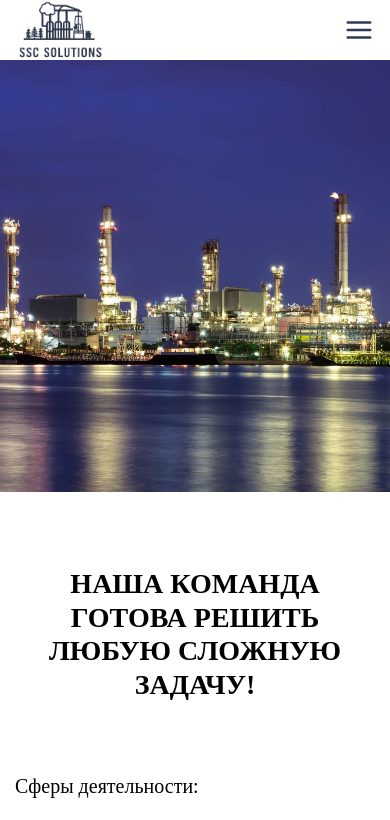
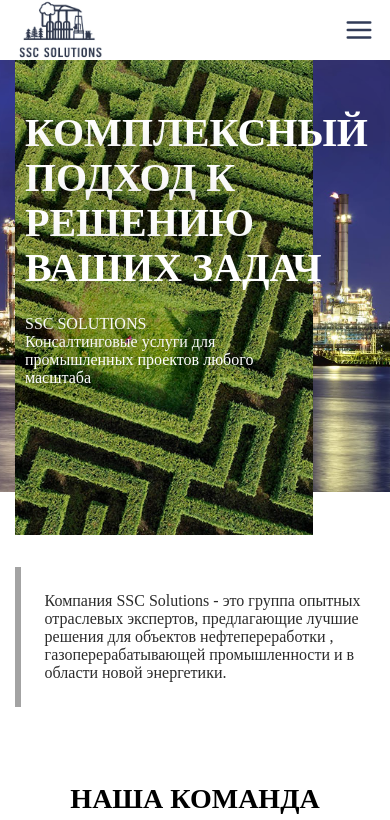
Before and after one commit to pdvkpchtt/Landing_ReactJS_client, a React (Create React App) app: page / in a window 390 px wide. Shown: the top 820 px of the page. Built offline with nearby package versions, Linux system fonts and the light colour scheme.

Commit message:
wow mobile

```diff
--- a/package.json
+++ b/package.json
@@ -15,6 +15,7 @@
     "react-helmet": "^6.1.0",
     "react-hook-form": "^7.53.0",
     "react-loader-spinner": "^6.1.6",
+    "react-responsive": "^10.0.0",
     "react-router": "^6.26.1",
     "react-router-dom": "^6.26.1",
     "react-scripts": "5.0.1",
--- a/public/index.html
+++ b/public/index.html
@@ -25,6 +25,7 @@
       Learn how to configure a non-root public URL by running `npm run build`.
     -->
     <title>ssc-solutions</title>
+    <meta name="keywords" content="модульное проектирование, задание на проектирование, спецификация на проектирование, сопровождение проектов, обучение персонала, техническое задание, декарбонизация, СПГ, спг, модуль" />
   </head>
   <body>
     <noscript>You need to enable JavaScript to run this app.</noscript>
--- a/src/components/Footer.js
+++ b/src/components/Footer.js
@@ -15,7 +15,7 @@
           className="[@media(max-width:1050px)]:mb-[12px] [@media(max-width:1050px)]:w-[86.56px] [@media(max-width:1050px)]:h-[60px]"
         />
 
-        <div className="flex flex-col gap-[8px] [@media(max-width:1050px)]:mt-[12px]">
+        <div className="flex flex-col gap-[4px] [@media(max-width:1050px)]:mt-[12px]">
           <a
             className="text-[14px] text-white underline transition duration-[250ms] hover:no-underline"
             href="https://docs.google.com/document/d/1Om2fqIpQWsSBrYnLkoMqbGZa3lbHc9lDNJMm3moy_V8/edit?usp=sharing"
@@ -30,6 +30,7 @@
           >
             ssc-solutions@yandex.ru
           </a>
+          <p className="text-[14px] text-white">{"+7 (995) 883-08-96"}</p>
           <p className="text-[14px] text-white">© 2024 SSC SOLUTIONS</p>
         </div>
       </div>
--- a/src/pages/about/About.js
+++ b/src/pages/about/About.js
@@ -9,7 +9,7 @@
       <div className="flex flex-col w-full">
         {/* top image block */}
         <div className="relative">
-          <p className="text-white text-[70px] font-extrabold absolute z-[3] whitespace-pre-line leading-[72px] custom-shadow left-[50px] top-[100px] tracking-[-3%]">
+          <p className="text-white text-[70px] font-extrabold [@media(max-width:1050px)]:text-[65px] [@media(max-width:1050px)]:left-[10px] absolute z-[3] whitespace-pre-line leading-[72px] custom-shadow left-[50px] top-[100px] tracking-[-3%]">
             {`О НАС`}
           </p>
           <img
@@ -44,7 +44,7 @@
           стандартов и законов Российской Федерации, норм ASME, позволяет решать
           задачи любой сложности возникающие на любом этапе реализации проекта.
           Именно практический опыт позволяет нам соблюдать высокие стандарты
-          качества начиная от технического задания до участи в
+          качества начиная от технического задания до участия в
           пред-пусконаладочных работах.
         </p>
       </div>
--- a/src/pages/contacts/Contacts.js
+++ b/src/pages/contacts/Contacts.js
@@ -71,7 +71,7 @@
       <div className="flex flex-col w-full">
         {/* top image block */}
         <div className="relative">
-          <p className="text-white text-[70px] font-extrabold absolute z-[3] whitespace-pre-line leading-[72px] custom-shadow left-[50px] top-[100px] tracking-[-3%]">
+          <p className="text-white text-[70px] [@media(max-width:1050px)]:text-[55px] [@media(max-width:1050px)]:left-[10px] font-extrabold absolute z-[3] whitespace-pre-line leading-[72px] custom-shadow left-[50px] top-[100px] tracking-[-3%]">
             {`КОНТАКТЫ`}
           </p>
           <img
@@ -125,7 +125,7 @@
               caption={errors?.name && errors?.name?.message}
               register={register("name")}
             />
-            <div className="flex flex-row gap-[15px]">
+            <div className="flex flex-row gap-[15px]  [@media(max-width:1050px)]:flex-col">
               <Input
                 disabled={isPending}
                 placeholder="Почта"
--- a/src/pages/main/Main.js
+++ b/src/pages/main/Main.js
@@ -8,28 +8,34 @@
       </Helmet>
       <div className="flex flex-col w-full">
         {/* top image block */}
-        <div className="relative  [@media(max-width:1050px)]:hidden">
-          <p className="text-white text-[70px] font-extrabold absolute z-[3] whitespace-pre-line leading-[72px] custom-shadow left-[25px] top-[50px] tracking-[-3%]">
+        <div className="relative">
+          <p className="text-white text-[70px] [@media(max-width:1050px)]:hidden font-extrabold absolute z-[3] whitespace-pre-line leading-[72px] custom-shadow left-[25px] top-[50px] tracking-[-3%]">
             {`КОМПЛЕКСНЫЙ\nПОДХОД К\nРЕШЕНИЮ\nВАШИХ ЗАДАЧ`}
           </p>
-          <p className="text-white text-[16px] font-normal absolute z-[3] whitespace-pre-line leading-[18px] custom-shadow2 left-[25px] top-[385px]">
+          <span className="text-white text-[40px] [@media(min-width:1050px)]:hidden font-extrabold whitespace-pre-wrap absolute z-[3] leading-[45px] w-fit custom-shadow left-[10px]  [@media(max-width:375px)]:text-[35px] top-[50px] tracking-[-3%]">
+            {`КОМПЛЕКСНЫЙ ПОДХОД К РЕШЕНИЮ ВАШИХ ЗАДАЧ`}
+            <p className="text-white text-[16px] font-normal leading-[18px] custom-shadow2 mt-[25px]  [@media(max-width:1050px)]:max-w-[298px]  [@media(max-width:1050px)]:w-full">
+              {`SSC SOLUTIONS\nКонсалтинговые услуги для промышленных проектов любого масштаба`}
+            </p>
+          </span>
+          <p className="text-white text-[16px] font-normal absolute z-[3] whitespace-pre-line leading-[18px] custom-shadow2 left-[25px] top-[385px] [@media(max-width:1050px)]:hidden">
             {`SSC SOLUTIONS\nКонсалтинговые услуги для промышленных проектов любого масштаба`}
           </p>
-          <div className="absolute top-[calc(672.94px-240.94px)] h-[calc(240.94px)] py-[40px] left-[348px] z-[2] w-[684px] flex flex-row items-center gap-[24px]">
+          <div className="absolute top-[calc(672.94px-240.94px)] [@media(max-width:1050px)]:hidden [@media(max-width:1050px)]:top-[calc(672.94px-240.94px)] h-[calc(240.94px)] py-[40px] left-[348px] z-[2] w-[684px] flex flex-row items-center gap-[24px]">
             <div className="w-[24px] bg-[#A3A3A3] h-full" />
             <p className="text-[16px] font-medium leading-[18px] text-[#2c2c2c]">
               Компания SSC Solutions - это группа опытных отраслевых экспертов,
-              предлагающие лучшие решения для объектов нефтепеработки ,
-              газоперерабатывающей промышленности и в области новой энегретики.
+              предлагающие лучшие решения для объектов нефтепереработки ,
+              газоперерабатывающей промышленности и в области новой энергетики.
             </p>
           </div>
 
           <img
             src="/2.jpg"
-            className="absolute w-[298px] h-[672px] object-cover z-[1]"
+            className="absolute w-[298px] h-[672px] [@media(max-width:1050px)]:h-[475px] object-cover z-[1]"
             alt="bg"
           />
-          <div className="absolute top-0 left-0 w-[298px] h-[672px] bg-[rgba(0,0,0,.2)] z-[2]" />
+          <div className="absolute top-0 left-0 w-[298px] h-[672px] [@media(max-width:1050px)]:h-[475px] bg-[rgba(0,0,0,.2)] z-[2]" />
         </div>
 
         {/* bg factory */}
@@ -43,7 +49,16 @@
         {/* bg factory */}
         {/* top image block */}
 
-        <p className="mt-[calc(672.94px+70px)] [@media(max-width:1050px)]:mt-[calc(507px+0px)] mb-[75px] text-center font-semibold text-[28px] whitespace-pre-line leading-[120%]">
+        <div className="[@media(max-width:1050px)]:mt-[calc(507px+0px)] [@media(min-width:1050px)]:hidden h-[calc(240.94px)] [@media(max-width:1050px)]:h-[140px] flex flex-row items-center gap-[24px]">
+          <div className="w-[24px] bg-[#A3A3A3] h-full" />
+          <p className="text-[16px] font-medium leading-[18px] text-[#2c2c2c]">
+            Компания SSC Solutions - это группа опытных отраслевых экспертов,
+            предлагающие лучшие решения для объектов нефтепереработки ,
+            газоперерабатывающей промышленности и в области новой энергетики.
+          </p>
+        </div>
+
+        <p className="[@media(min-width:1050px)]:mt-[calc(672.94px+70px)] [@media(max-width:1050px)]:mt-[75px] mb-[75px] text-center font-semibold text-[28px] whitespace-pre-line leading-[120%]">
           НАША КОМАНДА ГОТОВА РЕШИТЬ ЛЮБУЮ СЛОЖНУЮ{"\n"}ЗАДАЧУ!
         </p>
 
--- a/src/pages/products/Products.js
+++ b/src/pages/products/Products.js
@@ -76,7 +76,7 @@
       <div className="flex flex-col w-full">
         {/* top image block */}
         <div className="relative">
-          <p className="text-white text-[70px] font-extrabold absolute z-[3] whitespace-pre-line leading-[72px] custom-shadow left-[50px] top-[100px] tracking-[-3%]">
+          <p className="text-white text-[70px] [@media(max-width:1050px)]:text-[65px] [@media(max-width:1050px)]:left-[10px] font-extrabold absolute z-[3] whitespace-pre-line leading-[72px] custom-shadow left-[50px] top-[100px] tracking-[-3%]">
             {`УСЛУГИ`}
           </p>
           <img
```
Also changed, not shown: src/ui/Card.js (+62 -0 lines), 1 other file (tests, documents, lock files or other folders).
